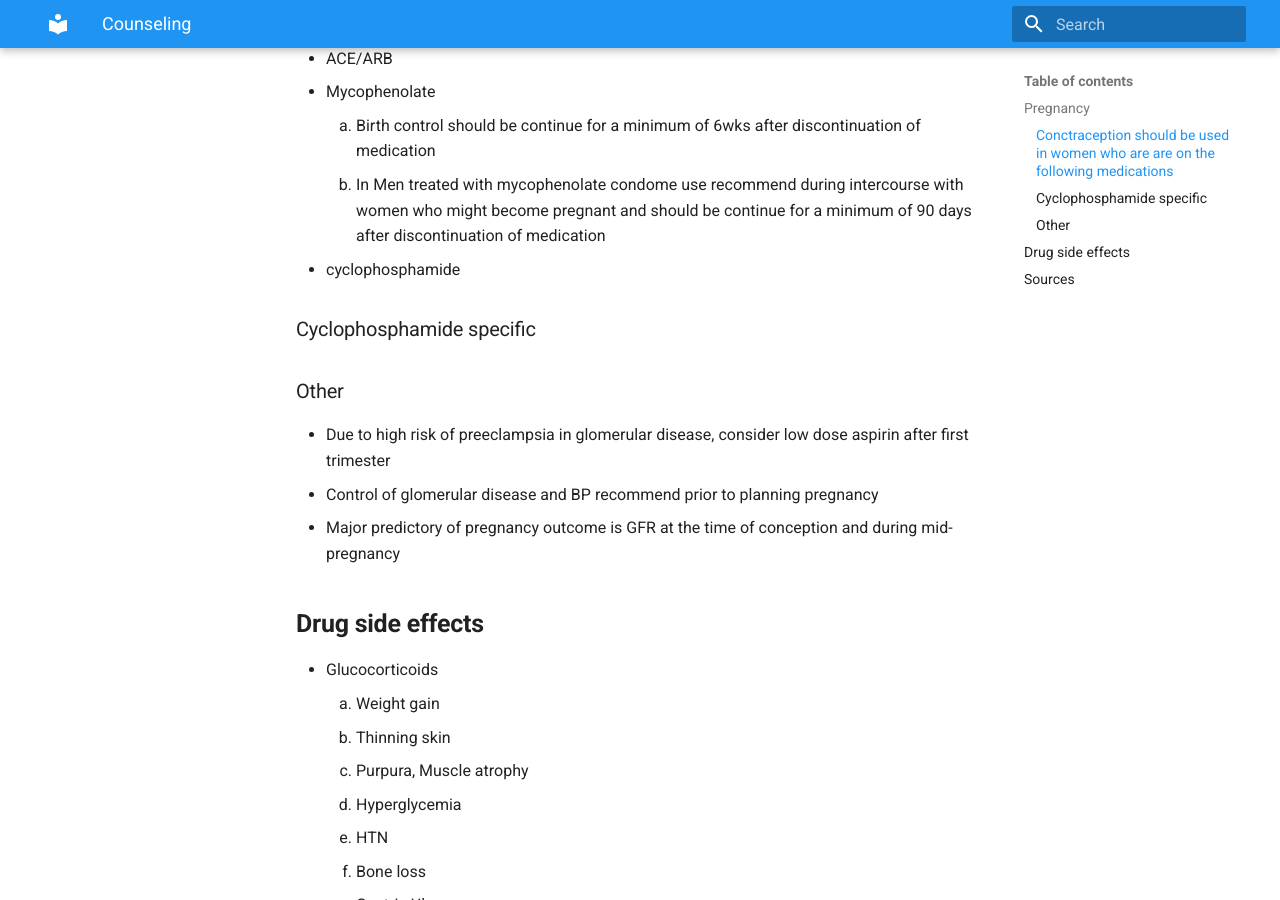
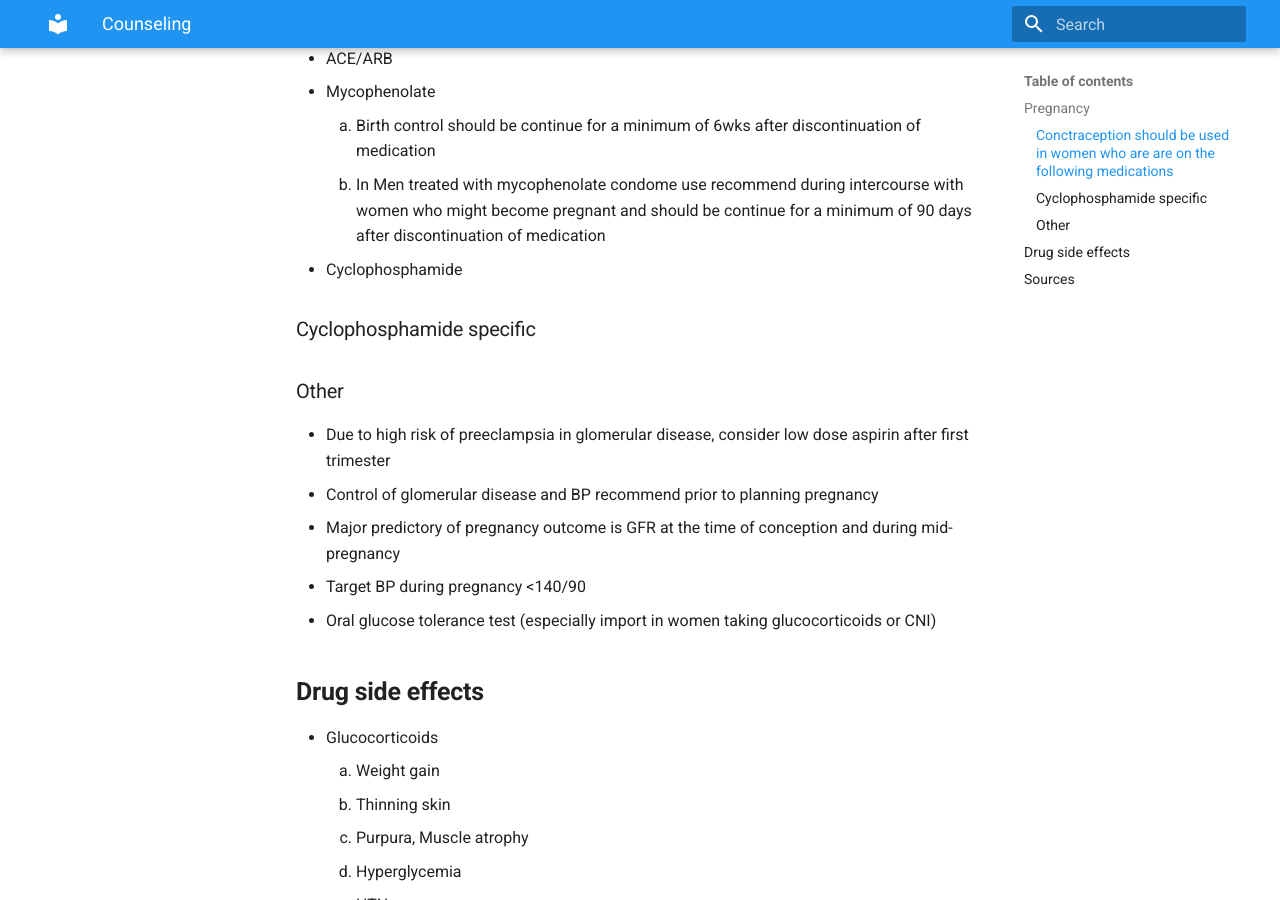
Before and after one commit to TTUNEPH2025/GN, an MkDocs documentation site: the page built from docs/Counseling.md, in a window 1280 px wide and 900 px high, scrolled down 309 px. Built offline with MkDocs 1.6.1 and Material for MkDocs 9.7.7, drawn with Linux system fonts in a browser that asks for light colours.

Commit message:
Update Counseling.md

```diff
--- a/docs/Counseling.md
+++ b/docs/Counseling.md
@@ -4,12 +4,14 @@
  * Mycophenolate
     1. Birth control should be continue for a minimum of 6wks after discontinuation of medication
     2. In Men treated with mycophenolate condome use recommend during intercourse with women who might become pregnant and should be continue for a minimum of 90 days after discontinuation of medication
- * cyclophosphamide
+ * Cyclophosphamide
 ### Cyclophosphamide specific
 ### Other
  * Due to high risk of preeclampsia in glomerular disease, consider low dose aspirin after first trimester
  * Control of glomerular disease and BP recommend prior to planning pregnancy
  * Major predictory of pregnancy outcome is GFR at the time of conception and during mid-pregnancy
+ * Target BP during pregnancy <140/90
+ * Oral glucose tolerance test (especially import in women taking glucocorticoids or CNI)
 ## **Drug side effects**
  * Glucocorticoids
     1. Weight gain
```
